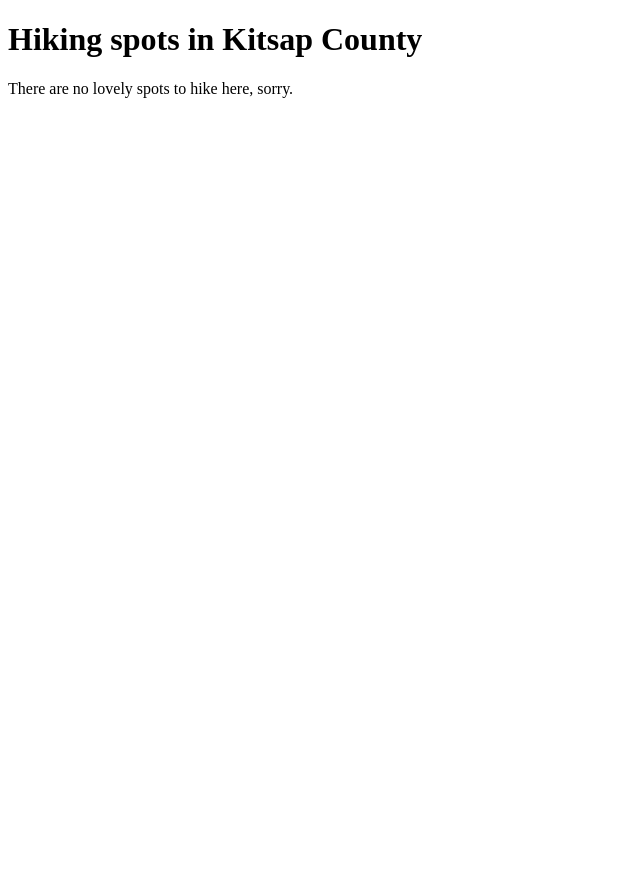
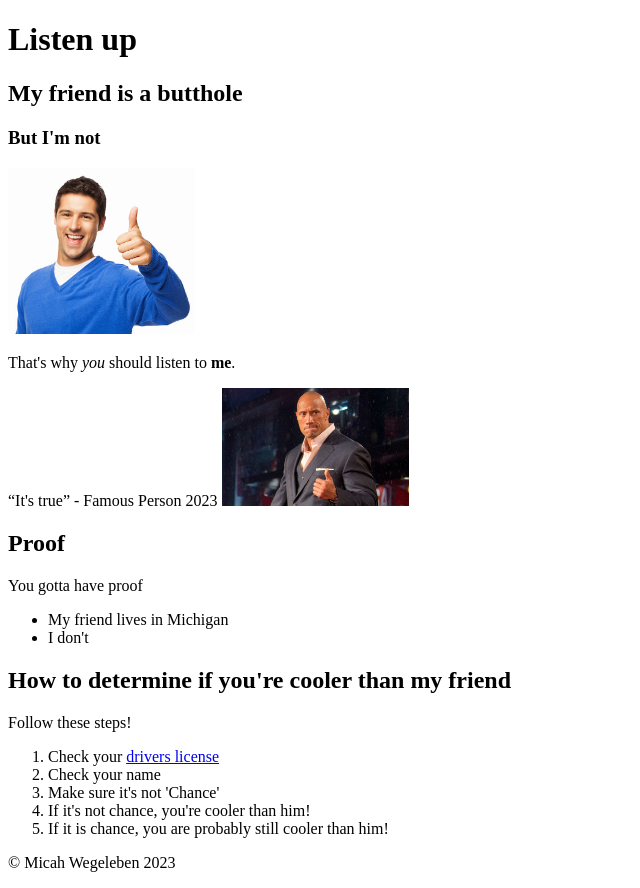
Before and after one commit to Micahwegeleben/my-website, a plain HTML site: page index.html in a window 1280 px wide. Shown: the whole page, without its empty margins (0-640 px from the left). Before the commit the page ends 800 px from the top, so only its background shows below. Drawn offline with Linux system fonts and the light colour scheme.

Commit message:
first release

```diff
--- a/index.html
+++ b/index.html
@@ -1,13 +1,53 @@
 <!DOCTYPE html>
 <html lang="en">
+
 <head>
     <meta charset="UTF-8">
     <meta http-equiv="X-UA-Compatible" content="IE=edge">
     <meta name="viewport" content="width=device-width, initial-scale=1.0">
-    <title>Document</title>
+    <meta name="description" content="booty power description" />
+    <title>Compare Yourself to My Friend</title>
 </head>
+
 <body>
-    <h1>Hiking spots in Kitsap County</h1>
-    <p>There are no lovely spots to hike here, sorry.</p>
+
+    <header> <!--contains headers, just for good set up-->
+        <h1>Listen up</h1> <!--only one-->
+        <h2>My friend is a butthole</h2>
+        <h3>But I'm not</h3>
+        <img src="images/guy.png" alt="This is a picture of a random man with this thumbs up to emphasize the point." width="187" />
+        <p>That's why <em>you</em> should listen to <strong>me</strong>.</p>
+        <q>It's true</q> - Famous Person 2023
+        <img src="images/rock.png" alt="This is a picture of the rock, referenced as a famous person in the text." width="187" />
+    </header>
+
+    <main>
+        <section>
+            <h2>Proof</h2>
+            <p>You gotta have proof</p>
+            <div></div><!--divider, but avoid this!-->
+            <ul> <!--unordered list-->
+                <li>My friend lives in Michigan</li>
+                <li>I don't</li>
+            </ul>
+        </section>
+        <section>
+            <h2>How to determine if you're cooler than my friend</h2>
+            <p>Follow these steps!</p>
+            <ol>
+                <li>Check your <a href="https://en.wikipedia.org/wiki/Driver%27s_license">drivers license</a></li>
+                <li>Check your name</li>
+                <li>Make sure it's not 'Chance'</li>
+                <li>If it's not chance, you're cooler than him!</li>
+                <li>If it is chance, you are probably still cooler than him!</li>
+            </ol>
+        </section>
+    </main>
+
+    <footer>
+        <p>&copy; Micah Wegeleben 2023</p>
+    </footer>
+
 </body>
+
 </html>
```
Also changed, not shown: images/guy.png (added), images/rock.png (added).
